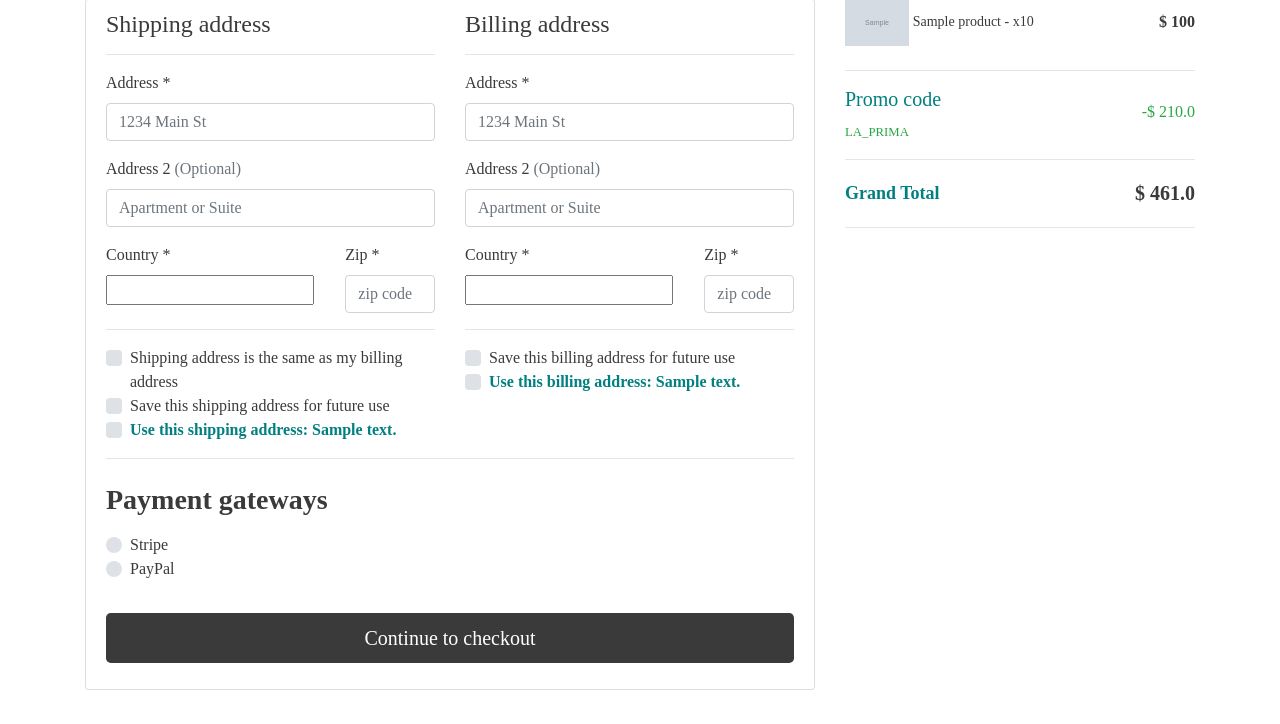
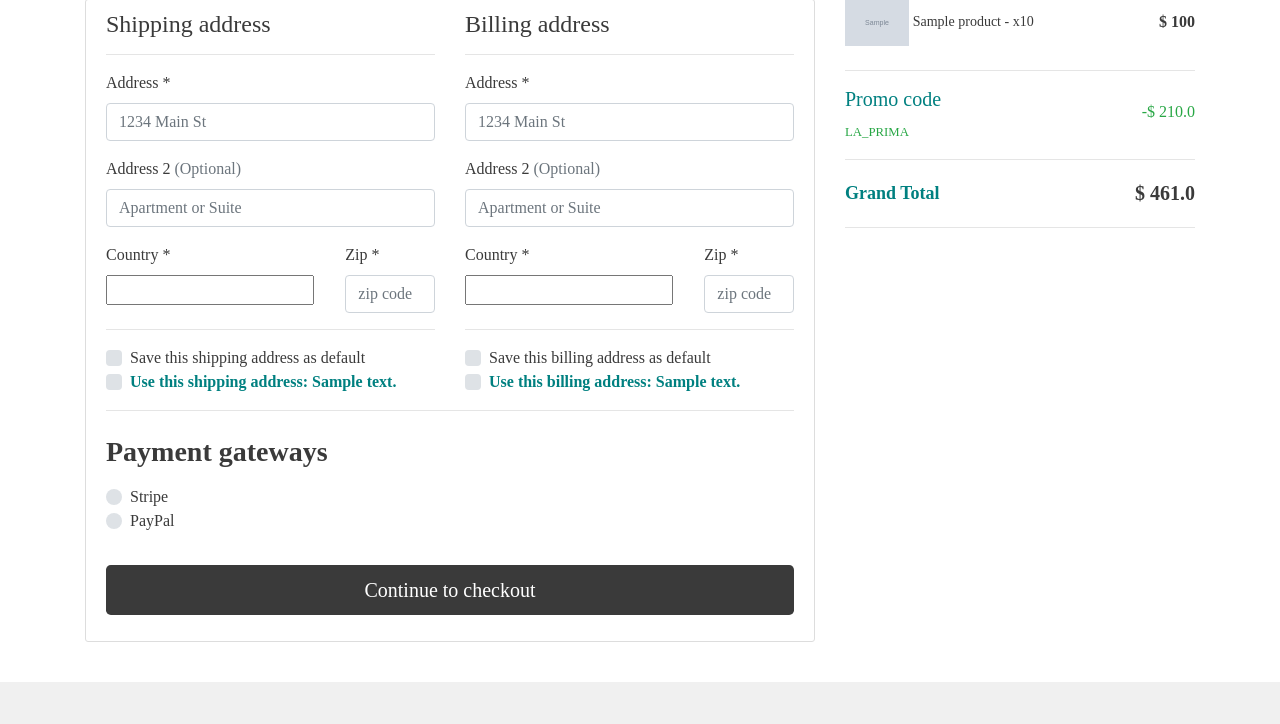
Before and after one commit to TomiwaJoseph/BuyEazy, a Django app: template shop/templates/shop/checkout.html in a window 1280 px wide. Shown: the part 183-907 px from the top of the page. Run offline with Django 3.2, Linux system fonts and the light colour scheme; data comes from the database, SQL or seed files in the repository; tables that the repository leaves empty hold one stand-in row (Sample ...); the template is opened without the code that fills it: values named after a table or form of the project are taken from there, most other values are stand-ins (such as "Sample title", 1, 10 or a date in 2020); some libraries are stand-ins or nearby versions.

Commit message:
removed same billing and shipping address and updated its js

```diff
--- a/shop/templates/shop/checkout.html
+++ b/shop/templates/shop/checkout.html
@@ -33,26 +36,27 @@
                                 </div>
                                 <div class="col-md-4">
                                     <label for="shipping_zip">Zip *</label>
-                                        <input type="text" class="form-control" id="shipping_zip" placeholder="zip code" name="shipping_zip">
+                                    <input type="text" class="form-control" id="shipping_zip" placeholder="zip code"
+                                        name="shipping_zip">
                                     <div class="invalid-feedback">
                                         Zip code required.
                                     </div>
                                 </div>
                             </div>
                             <hr class="mb-3">
-                                <div class="custom-control custom-checkbox" id="same_billing_shipping">
-                                    <input type="checkbox" class="custom-control-input" name="same_shipping_address" id="same_shipping_address">
-                                    <label class="custom-control-label" for="same_shipping_address">Shipping address is the same as my billing address</label>
-                                </div>
                             <div class="custom-control custom-checkbox">
-                                    <input type="checkbox" class="custom-control-input" name="save_shipping_address" id="save_shipping_address">
-                                    <label class="custom-control-label" for="save_shipping_address">Save this shipping address for future use</label>
+                                <input type="checkbox" class="custom-control-input" name="save_shipping_address"
+                                    id="save_shipping_address">
+                                <label class="custom-control-label" for="save_shipping_address">Save this shipping
+                                    address as default</label>
                             </div>
                         </div>
-                            {% if existing_shipping_address %}
+                        {% if default_shipping_address %}
                         <div class="custom-control custom-checkbox" id="use_default_shipping_toggle">
-                                    <input type="checkbox" class="custom-control-input" name="use_default_shipping" id="use_default_shipping">
-                                    <label class="custom-control-label" for="use_default_shipping" id="use_existing">Use this shipping address: {{ existing_shipping_address.street_address }}</label>
+                            <input type="checkbox" class="custom-control-input" name="use_default_shipping"
+                                id="use_default_shipping">
+                            <label class="custom-control-label" for="use_default_shipping" id="use_existing">Use this
+                                shipping address: <span>{{ default_shipping_address.street_address }}</span></label>
                         </div>
                         {% endif %}
                     </div>
@@ -83,14 +91,18 @@
                             </div>
                             <hr class="mb-3">
                             <div class="custom-control custom-checkbox">
-                                    <input type="checkbox" class="custom-control-input" name="save_billing_address" id="save_billing_address">
-                                    <label class="custom-control-label" for="save_billing_address">Save this billing address for future use</label>
+                                <input type="checkbox" class="custom-control-input" name="save_billing_address"
+                                    id="save_billing_address">
+                                <label class="custom-control-label" for="save_billing_address">Save this billing address
+                                    as default</label>
                             </div>
                         </div>
-                            {% if existing_billing_address %}
+                        {% if default_billing_address %}
                         <div class="custom-control custom-checkbox" id="use_default_billing_toggle">
-                                    <input type="checkbox" class="custom-control-input" name="use_default_billing" id="use_default_billing">
-                                    <label class="custom-control-label" for="use_default_billing" id="use_existing">Use this billing address: {{ existing_billing_address.street_address }}</label>
+                            <input type="checkbox" class="custom-control-input" name="use_default_billing"
+                                id="use_default_billing">
+                            <label class="custom-control-label" for="use_default_billing" id="use_existing">Use this
+                                billing address: <span>{{ default_billing_address.street_address }}</span></label>
                         </div>
                         {% endif %}
                     </div>
@@ -178,15 +176,13 @@
     var hideable_billing_form = $('.hideable_billing_form');
     var use_default_billing_toggle = $('#use_default_billing_toggle');
     var use_default_shipping_toggle = $('#use_default_shipping_toggle');
-    var same_billing_shipping = $('#same_billing_shipping');
 
     var use_default_shipping = document.querySelector("input[name=use_default_shipping]");
     var use_default_billing = document.querySelector("input[name=use_default_billing]");
-    var same_addresses = document.querySelector("input[name=same_shipping_address]");
     var save_billing_address = document.querySelector("input[name=save_billing_address]");
     var save_shipping_address = document.querySelector("input[name=save_shipping_address]");
 
-    save_shipping_address.addEventListener('change', function() {
+    save_shipping_address.addEventListener('change', function () {
         if (this.checked) {
             use_default_shipping_toggle.hide();
         } else {
@@ -202,17 +198,7 @@
         }
     })
 
-    same_addresses.addEventListener('change', function() {
-      if (this.checked) {
-        hideable_billing_form.hide();
-        use_default_billing_toggle.hide();
-      } else {
-        hideable_billing_form.show();
-        use_default_billing_toggle.show();
-      }
-    })
-
-    use_default_shipping.addEventListener('change', function() {
+    use_default_shipping.addEventListener('change', function () {
         if (this.checked) {
             hideable_shipping_form.hide();
         } else {
@@ -220,17 +206,14 @@
         }
     })
 
-    use_default_billing.addEventListener('change', function() {
+    use_default_billing.addEventListener('change', function () {
         if (this.checked) {
+            console.log('Imole')
             hideable_billing_form.hide();
-        same_billing_shipping.hide();
         } else {
             hideable_billing_form.show();
-        same_billing_shipping.show();
         }
     })
 </script>
 
 {% endblock %}
-<!-- <hr class="mb-4">
-<button class="btn btn-primary btn-lg btn-block" type="submit" id="chkout_btn">Continue to checkout</button> -->
```
Also changed, not shown: other parts of shop/templates/shop/checkout.html (+19 -26 lines). Lines whose indentation alone changed are shown as unchanged.
